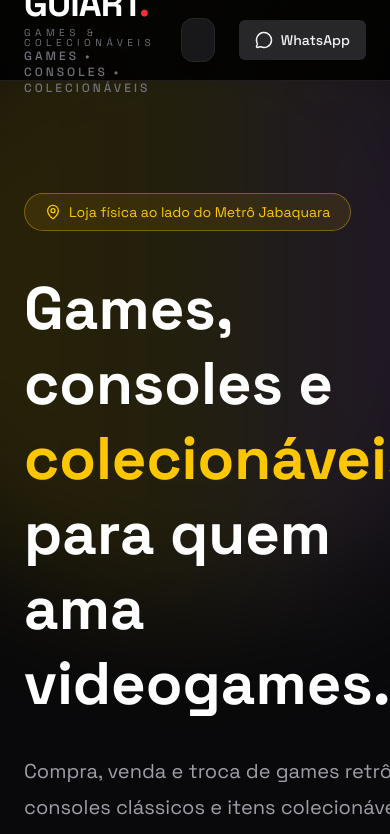
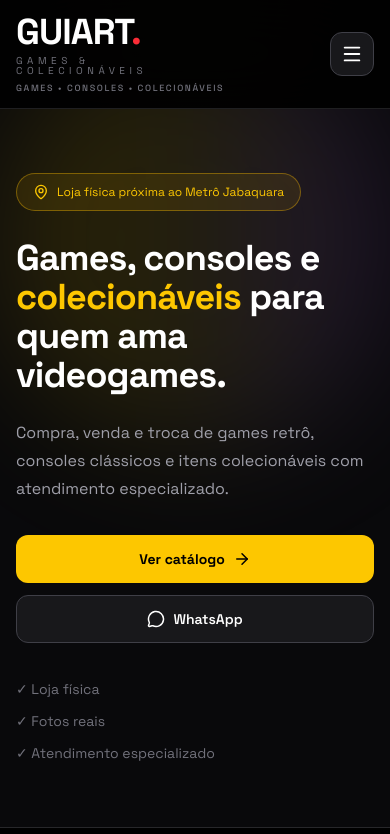
Before and after one commit to killLipe17/guiart-web, a Next.js app: page / in a window 390 px wide. Shown: the top 834 px of the page. Built offline with nearby package versions, Linux system fonts and the light colour scheme; no server answers; the database is empty.

Commit message:
fix: melhora navegacao mobile e painel administrativo

```diff
--- a/app/admin/produtos/page.tsx
+++ b/app/admin/produtos/page.tsx
@@ -2,12 +2,14 @@ import Link from "next/link";
 import {
   Boxes,
   Gem,
+  House,
   ImageIcon,
   Images,
   PackageOpen,
   Pencil,
   Plus,
   Star,
+  Store,
 } from "lucide-react";
 
 import { DeleteProductButton } from "@/components/admin/DeleteProductButton";
@@ -80,34 +82,52 @@ export default async function AdminProductsPage() {
   );
 
   return (
-    <main className="min-h-screen bg-black px-4 py-10 text-white sm:px-6 sm:py-12">
+    <main className="min-h-screen bg-black px-4 py-8 text-white sm:px-6 sm:py-12">
       <div className="mx-auto max-w-7xl">
-        <header className="flex flex-col gap-6 sm:flex-row sm:items-end sm:justify-between">
+        <header className="flex flex-col gap-6">
+          <div className="flex flex-col gap-6 lg:flex-row lg:items-end lg:justify-between">
             <div>
               <p className="text-sm font-semibold uppercase tracking-[0.25em] text-yellow-400">
                 Painel administrativo
               </p>
 
-            <h1 className="mt-3 text-4xl font-black">
+              <h1 className="mt-3 text-3xl font-black sm:text-4xl">
                 Produtos
               </h1>
 
-            <p className="mt-3 max-w-2xl text-zinc-400">
+              <p className="mt-3 max-w-2xl text-sm leading-6 text-zinc-400 sm:text-base">
                 Gerencie os produtos, preços, estoque e imagens da
                 Guiart Games.
               </p>
             </div>
 
-          <div className="flex flex-col gap-3 sm:flex-row">
+            <div className="grid gap-3 sm:grid-cols-2 lg:flex lg:flex-wrap lg:justify-end">
+              <Link
+                href="/"
+                className="inline-flex min-h-11 items-center justify-center gap-2 rounded-xl border border-zinc-700 bg-zinc-950 px-4 py-3 text-sm font-semibold text-zinc-200 transition hover:border-yellow-400 hover:text-yellow-400"
+              >
+                <House size={18} />
+                Voltar para a loja
+              </Link>
+
+              <Link
+                href="/catalogo"
+                className="inline-flex min-h-11 items-center justify-center gap-2 rounded-xl border border-zinc-700 bg-zinc-950 px-4 py-3 text-sm font-semibold text-zinc-200 transition hover:border-yellow-400 hover:text-yellow-400"
+              >
+                <Store size={18} />
+                Ver catálogo
+              </Link>
+
               <LogoutButton />
 
               <Link
                 href="/admin/produtos/novo"
-              className="inline-flex items-center justify-center gap-2 rounded-xl bg-yellow-400 px-5 py-3 font-bold text-black transition hover:bg-yellow-300"
+                className="inline-flex min-h-11 items-center justify-center gap-2 rounded-xl bg-yellow-400 px-5 py-3 text-sm font-bold text-black transition hover:bg-yellow-300"
               >
                 <Plus size={19} />
                 Novo produto
               </Link>
+            </div>
           </div>
         </header>
 
--- a/components/home/Hero.tsx
+++ b/components/home/Hero.tsx
@@ -1,53 +1,95 @@
-import { Button } from "@/components/ui/Button";
-import { MapPin, MessageCircle, ArrowRight } from "lucide-react";
+import Link from "next/link";
+import {
+  ArrowRight,
+  MapPin,
+  MessageCircle,
+} from "lucide-react";
+
+const whatsappUrl =
+  "https://wa.me/5511962222045?text=Olá!%20Vim%20pelo%20site%20da%20Guiart%20Games.";
 
 export function Hero() {
   return (
-    <section className="relative overflow-hidden bg-zinc-950">
-      {/* brilho de fundo */}
-      <div className="absolute left-1/2 top-[-120px] h-[650px] w-[650px] -translate-x-1/2 rounded-full bg-gradient-to-r from-yellow-400/15 via-yellow-300/10 to-purple-500/15 blur-3xl" />
+    <section className="relative w-full overflow-hidden bg-zinc-950">
+      {/* Brilho de fundo */}
+      <div
+        aria-hidden="true"
+        className="pointer-events-none absolute left-1/2 top-[-80px] h-[420px] w-[420px] max-w-full -translate-x-1/2 rounded-full bg-gradient-to-r from-yellow-400/15 via-yellow-300/10 to-purple-500/15 blur-3xl sm:h-[650px] sm:w-[650px]"
+      />
 
-      <div className="relative mx-auto grid max-w-7xl items-center gap-16 px-6 py-28 lg:grid-cols-2">
-        {/* TEXTO */}
-        <div>
-          <div className="inline-flex items-center gap-2 rounded-full border border-yellow-500/40 bg-yellow-500/10 px-5 py-2 text-sm text-yellow-400">
-            <MapPin size={16} /> Loja física ao lado do Metrô Jabaquara
+      <div className="relative mx-auto grid w-full max-w-7xl items-center gap-12 px-4 py-16 sm:px-6 sm:py-20 lg:grid-cols-2 lg:gap-16 lg:py-28">
+        {/* Texto */}
+        <div className="min-w-0 max-w-full">
+          <div className="inline-flex max-w-full items-center gap-2 rounded-full border border-yellow-500/40 bg-yellow-500/10 px-4 py-2 text-xs leading-5 text-yellow-400 sm:px-5 sm:text-sm">
+            <MapPin className="shrink-0" size={16} />
+
+            <span>
+              Loja física próxima ao Metrô Jabaquara
+            </span>
           </div>
 
-          <h1 className="mt-10 text-6xl font-black leading-tight">
-            Games, consoles e <span className="block text-yellow-400"> colecionáveis </span> para quem ama videogames.
+          <h1 className="mt-7 max-w-full break-words text-4xl font-black leading-[1.08] tracking-tight text-white sm:mt-9 sm:text-5xl lg:text-6xl">
+            Games, consoles e{" "}
+            <span className="text-yellow-400">
+              colecionáveis
+            </span>{" "}
+            para quem ama videogames.
           </h1>
 
-          <p className="mt-8 max-w-2xl text-xl leading-9 text-zinc-400">
-            Compra, venda e troca de games retrô, consoles clássicos e itens colecionáveis com atendimento especializado.
+          <p className="mt-6 max-w-2xl break-words text-base leading-7 text-zinc-400 sm:mt-8 sm:text-lg sm:leading-8 lg:text-xl lg:leading-9">
+            Compra, venda e troca de games retrô,
+            consoles clássicos e itens colecionáveis
+            com atendimento especializado.
           </p>
 
-          <div className="mt-12 flex flex-wrap gap-4">
-            <Button>
-              <span className="flex items-center gap-2"> Ver catálogo <ArrowRight size={18} /> </span>
-            </Button>
-            <Button variant="secondary">
-              <span className="flex items-center gap-2"> <MessageCircle size={18} /> WhatsApp </span>
-            </Button>
+          <div className="mt-8 grid w-full gap-3 sm:mt-10 sm:flex sm:flex-wrap sm:gap-4">
+            <Link
+              href="/catalogo"
+              className="inline-flex min-h-12 w-full items-center justify-center gap-2 rounded-xl bg-yellow-400 px-6 py-3 text-sm font-bold text-black transition hover:bg-yellow-300 sm:w-auto"
+            >
+              Ver catálogo
+              <ArrowRight size={18} />
+            </Link>
+
+            <a
+              href={whatsappUrl}
+              target="_blank"
+              rel="noopener noreferrer"
+              className="inline-flex min-h-12 w-full items-center justify-center gap-2 rounded-xl border border-zinc-700 bg-zinc-900 px-6 py-3 text-sm font-semibold text-white transition hover:border-zinc-500 hover:bg-zinc-800 sm:w-auto"
+            >
+              <MessageCircle size={18} />
+              WhatsApp
+            </a>
           </div>
 
-          {/* NOVOS BENEFÍCIOS */}
-          <div className="mt-12 flex flex-wrap justify-center gap-8 text-sm text-zinc-500">
-            <span>✓ Loja Física</span>
-            <span>✓ Fotos Reais</span>
-            <span>✓ Atendimento Especializado</span>
+          <div className="mt-9 grid gap-3 text-sm text-zinc-500 sm:mt-12 sm:flex sm:flex-wrap sm:gap-x-8 sm:gap-y-3">
+            <span>✓ Loja física</span>
+            <span>✓ Fotos reais</span>
+            <span>✓ Atendimento especializado</span>
           </div>
         </div>
 
-        {/* LADO DIREITO */}
-        <div className="hidden lg:flex items-center justify-center">
+        {/* Lado direito */}
+        <div className="hidden items-center justify-center lg:flex">
           <div className="relative">
-            <div className="absolute inset-0 scale-110 rounded-full bg-gradient-to-r from-yellow-400/30 via-purple-500/20 to-yellow-400/20 blur-3xl" />
+            <div
+              aria-hidden="true"
+              className="absolute inset-0 scale-110 rounded-full bg-gradient-to-r from-yellow-400/30 via-purple-500/20 to-yellow-400/20 blur-3xl"
+            />
 
             <div className="relative flex h-[450px] w-[450px] items-center justify-center rounded-full border border-yellow-500/20 bg-gradient-to-br from-zinc-900 via-zinc-950 to-black shadow-2xl">
               <div className="text-center">
-                <div className="mb-6 text-7xl"> 🎮 </div>
-                <p className="text-lg text-zinc-500"> Em breve <br /> fotos reais <br /> da Guiart </p>
+                <div className="mb-6 text-7xl">
+                  🎮
+                </div>
+
+                <p className="text-lg leading-7 text-zinc-500">
+                  Em breve
+                  <br />
+                  fotos reais
+                  <br />
+                  da Guiart
+                </p>
               </div>
             </div>
           </div>
--- a/components/layout/Header.tsx
+++ b/components/layout/Header.tsx
@@ -1,59 +1,194 @@
+"use client";
+
+import Link from "next/link";
+import { useState } from "react";
+import {
+  Menu,
+  MessageCircle,
+  ShieldCheck,
+  X,
+} from "lucide-react";
+
 import { Input } from "@/components/ui/Input";
 import { Logo } from "@/components/ui/Logo";
-import { MessageCircle } from "lucide-react";
+
+const whatsappUrl = "https://wa.me/5511962222045";
 
 export function Header() {
+  const [mobileMenuOpen, setMobileMenuOpen] =
+    useState(false);
+
+  function closeMobileMenu() {
+    setMobileMenuOpen(false);
+  }
+
   return (
-    <header className="sticky top-0 z-50 border-b border-zinc-800/80 bg-black/80 backdrop-blur-2xl">
-      <div className="mx-auto flex h-20 max-w-7xl items-center gap-6 px-6">
-        <div>
+    <header className="sticky top-0 z-50 w-full border-b border-zinc-800/80 bg-black/90 text-white backdrop-blur-2xl">
+      <div className="mx-auto w-full max-w-7xl px-4 sm:px-6">
+        <div className="flex min-h-20 items-center justify-between gap-3 py-3">
+          <Link
+            href="/"
+            onClick={closeMobileMenu}
+            aria-label="Voltar para a página inicial"
+            className="min-w-0 shrink"
+          >
+            <div className="max-w-[210px] overflow-hidden sm:max-w-none">
               <Logo />
-          <p className="text-xs font-medium uppercase tracking-[0.25em] text-zinc-500">
+
+              <p className="mt-1 hidden text-[9px] font-medium uppercase leading-4 tracking-[0.18em] text-zinc-500 min-[380px]:block sm:text-[10px] sm:tracking-[0.22em]">
                 Games • Consoles • Colecionáveis
               </p>
             </div>
+          </Link>
 
-        {/* Menu de Navegação adicionado */}
-        <nav className="hidden lg:flex items-center gap-8 text-sm font-medium">
-          <a
+          <nav className="hidden items-center gap-6 text-sm font-medium lg:flex">
+            <Link
               href="/"
               className="transition hover:text-yellow-400"
             >
               Início
-          </a>
-          <a
+            </Link>
+
+            <Link
               href="/catalogo"
               className="transition hover:text-yellow-400"
             >
               Catálogo
-          </a>
-          <a
-            href="#sobre"
+            </Link>
+
+            <Link
+              href="/#sobre"
               className="transition hover:text-yellow-400"
             >
               Sobre
-          </a>
-          <a
-            href="#contato"
+            </Link>
+
+            <Link
+              href="/#contato"
               className="transition hover:text-yellow-400"
             >
               Contato
+            </Link>
+          </nav>
+
+          <div className="hidden min-w-0 flex-1 md:block lg:max-w-sm xl:max-w-md">
+            <Input
+              placeholder="Buscar jogos, consoles e colecionáveis..."
+              className="w-full shadow-lg shadow-black/20"
+            />
+          </div>
+
+          <div className="hidden shrink-0 items-center gap-2 md:flex">
+            <Link
+              href="/admin/login"
+              className="flex h-10 items-center gap-2 rounded-md border border-zinc-700 bg-zinc-900 px-3 text-sm font-medium text-zinc-200 transition hover:border-yellow-400/60 hover:text-yellow-400"
+            >
+              <ShieldCheck size={17} />
+              <span className="hidden xl:inline">
+                Painel
+              </span>
+            </Link>
+
+            <a
+              href={whatsappUrl}
+              target="_blank"
+              rel="noopener noreferrer"
+              className="flex h-10 shrink-0 items-center gap-2 rounded-md bg-zinc-800 px-4 text-sm font-medium text-zinc-100 transition-colors hover:bg-zinc-700"
+            >
+              <MessageCircle size={18} />
+              WhatsApp
+            </a>
+          </div>
+
+          <button
+            type="button"
+            aria-label={
+              mobileMenuOpen
+                ? "Fechar menu"
+                : "Abrir menu"
+            }
+            aria-expanded={mobileMenuOpen}
+            aria-controls="mobile-navigation"
+            onClick={() =>
+              setMobileMenuOpen((current) => !current)
+            }
+            className="flex h-11 w-11 shrink-0 items-center justify-center rounded-xl border border-zinc-700 bg-zinc-900 text-white transition hover:border-yellow-400 hover:text-yellow-400 md:hidden"
+          >
+            {mobileMenuOpen ? (
+              <X size={22} />
+            ) : (
+              <Menu size={22} />
+            )}
+          </button>
+        </div>
+
+        {mobileMenuOpen && (
+          <div
+            id="mobile-navigation"
+            className="border-t border-zinc-800 pb-4 pt-4 md:hidden"
+          >
+            <div className="mb-4">
+              <Input
+                placeholder="Buscar jogos e consoles..."
+                className="w-full"
+              />
+            </div>
+
+            <nav className="grid gap-2">
+              <Link
+                href="/"
+                onClick={closeMobileMenu}
+                className="rounded-xl px-4 py-3 text-sm font-medium transition hover:bg-zinc-900 hover:text-yellow-400"
+              >
+                Início
+              </Link>
+
+              <Link
+                href="/catalogo"
+                onClick={closeMobileMenu}
+                className="rounded-xl px-4 py-3 text-sm font-medium transition hover:bg-zinc-900 hover:text-yellow-400"
+              >
+                Catálogo
+              </Link>
+
+              <Link
+                href="/#sobre"
+                onClick={closeMobileMenu}
+                className="rounded-xl px-4 py-3 text-sm font-medium transition hover:bg-zinc-900 hover:text-yellow-400"
+              >
+                Sobre a loja
+              </Link>
+
+              <Link
+                href="/#contato"
+                onClick={closeMobileMenu}
+                className="rounded-xl px-4 py-3 text-sm font-medium transition hover:bg-zinc-900 hover:text-yellow-400"
+              >
+                Contato
+              </Link>
+
+              <Link
+                href="/admin/login"
+                onClick={closeMobileMenu}
+                className="flex items-center gap-2 rounded-xl px-4 py-3 text-sm font-medium text-zinc-300 transition hover:bg-zinc-900 hover:text-yellow-400"
+              >
+                <ShieldCheck size={18} />
+                Área administrativa
+              </Link>
+
+              <a
+                href={whatsappUrl}
+                target="_blank"
+                rel="noopener noreferrer"
+                onClick={closeMobileMenu}
+                className="mt-2 flex items-center justify-center gap-2 rounded-xl bg-yellow-400 px-4 py-3 text-sm font-bold text-black transition hover:bg-yellow-300"
+              >
+                <MessageCircle size={18} />
+                Falar pelo WhatsApp
               </a>
             </nav>
-
-        <div className="flex-1">
-          <Input placeholder="Buscar jogos, consoles e colecionáveis..." className="shadow-lg shadow-black/20" />
           </div>
-
-        {/* Link direto estilizado com as classes de botão do Tailwind */}
-        <a
-          href="https://wa.me"
-          target="_blank"
-          rel="noopener noreferrer"
-          className="flex items-center gap-2 shrink-0 bg-zinc-800 text-zinc-100 hover:bg-zinc-700 h-10 px-4 py-2 rounded-md text-sm font-medium transition-colors"
-        >
-          <MessageCircle size={18} /> WhatsApp
-        </a>
+        )}
       </div>
     </header>
   );
```
Lines whose indentation alone changed are shown as unchanged.
